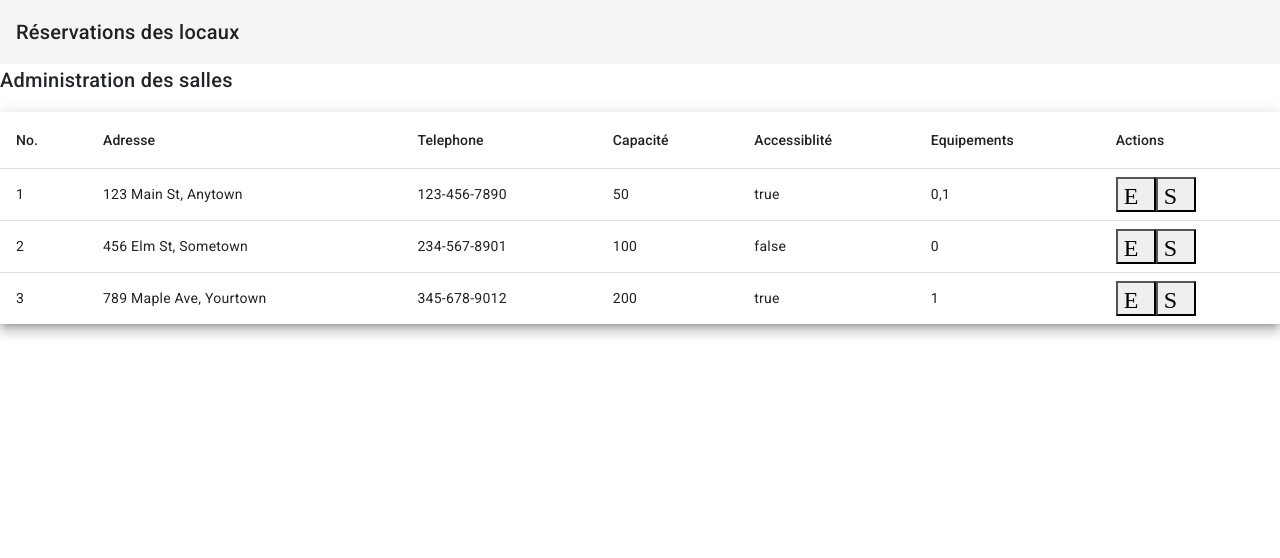
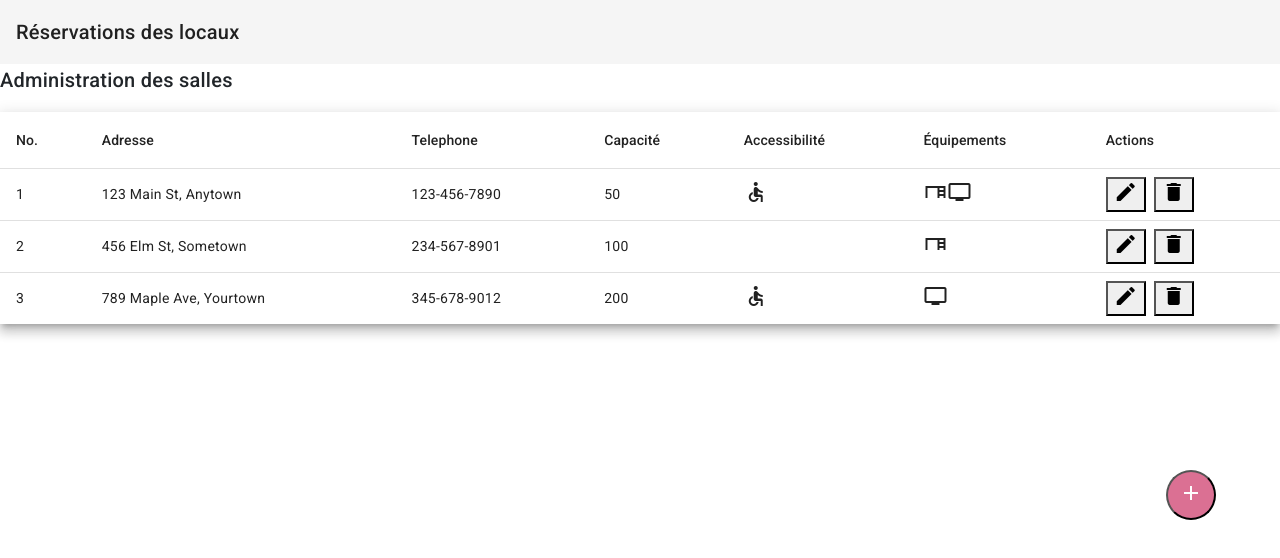
Before and after one commit to Erhuero/codelabs_angular, an Angular app: page /room in a window 1280 px wide. Shown: the top 558 px of the page. Built offline with nearby package versions, Linux system fonts and the light colour scheme.

Commit message:
Boutton Add

```diff
--- a/package.json
+++ b/package.json
@@ -23,11 +23,7 @@
     "@angular/platform-server": "^17.0.0",
     "@angular/router": "^17.0.0",
     "@angular/ssr": "^17.0.1",
-    "@popperjs/core": "^2.11.8",
-    "bootstrap": "^5.3.2",
-    "express": "^4.18.2",
     "rxjs": "~7.8.0",
-    "save-dev": "^0.0.1-security",
     "ts-node": "^10.9.1",
     "tslib": "^2.6.2",
     "zone.js": "~0.14.2"
--- a/room.ts
+++ /dev/null
@@ -1,13 +0,0 @@
-export enum Equipements {
-    TABLE,
-    VISIO,
-  }
-
-export interface Room {
-    id: number,
-    capacity: string,
-    telephone: string,
-    accessibility: boolean,
-    equipements: Equipements[],
-    address: string
-}
--- a/src/app/app.routes.ts
+++ b/src/app/app.routes.ts
@@ -1,6 +1,7 @@
 import { Routes } from '@angular/router';
 import { AppComponent } from './app.component';
-import { RoomListComponent } from './room-list/room-list.component'; // Assurez-vous que le chemin est correct
+import { RoomListComponent } from './room-list/room-list.component';
+import { CreationRoomComponent } from './creation-room/creation-room.component';
 
 export const routes: Routes = [
     {
@@ -10,9 +11,16 @@ export const routes: Routes = [
     },
     {
         path: 'room',
-        component: RoomListComponent, // Utilisez RoomListComponent ici
+        component: RoomListComponent,
         title: 'Room List'
+    },
+    {
+        path: 'room/create',
+        component: CreationRoomComponent,
+        title: 'Créer une Salle'
     }
 ];
+//faire du lazy loading
+
 
 export default routes;
--- /dev/null
+++ b/src/app/creation-room/creation-room.component.ts
@@ -0,0 +1,17 @@
+import { Component } from '@angular/core';
+import { Routes, RouterModule } from '@angular/router';
+import { CommonModule } from '@angular/common';
+import { NgModule } from '@angular/core';
+
+@Component({
+  selector: 'app-creation-room',
+  standalone: true,
+  imports: [CommonModule],
+  template: `
+    <p>
+      creation-room works!
+    </p>
+  `,
+  styleUrl: './creation-room.component.scss'
+})
+export class CreationRoomComponent {}
--- a/src/app/room-item/room-item.component.ts
+++ b/src/app/room-item/room-item.component.ts
@@ -1,6 +1,6 @@
 import { Component, Input } from '@angular/core';
 import { CommonModule } from '@angular/common';
-import { Room } from '../../../room';
+import { Room } from '../../room';
 
 @Component({
   selector: 'app-room-item',
--- a/src/app/room-list/room-list.component.scss
+++ b/src/app/room-list/room-list.component.scss
@@ -0,0 +1,24 @@
+.icon-cell {
+    text-align: center;
+  }
+
+.action-cell {
+margin-right: 8px;
+}
+
+.container {
+  position: relative;
+  min-height: 100px; /* Hauteur minimale ou fixe du tableau */
+}
+
+.fab-button {
+  position: absolute;
+  border-radius: 50%;
+  width: 50px;
+  height: 50px;
+  bottom: 35%; /* La hauteur du bouton plus 20% de l'espace supplémentaire */
+  right: 5%;
+  z-index: 100;
+  background-color: palevioletred; /* Couleur de fond saumon */
+  color: white; /* Couleur du texte, choisissez une couleur qui contraste bien avec le saumon */
+}
--- a/src/app/room-list/room-list.component.ts
+++ b/src/app/room-list/room-list.component.ts
@@ -1,65 +1,78 @@
 // room-list.component.ts
 import { Component, OnInit } from '@angular/core';
 import { MatTableModule } from '@angular/material/table';
-import { Room } from '../../../room';
-import { RoomService } from '../../../room.service';
+import { Room, getEquipmentIcon, getAccessibilityIcon } from '../../room';
+import { RoomService } from '../../room.service';
 import { MatIconModule } from '@angular/material/icon';
+import { CommonModule } from '@angular/common';
+import { RouterModule } from '@angular/router';
 
 @Component({
   selector: 'app-room-list',
   standalone: true,
-  imports: [MatTableModule, MatIconModule],
+  imports: [MatTableModule, MatIconModule, CommonModule, RouterModule],
   template: `
   <h2>Administration des salles</h2>
     <table mat-table [dataSource]="rooms" class="mat-elevation-z8">
     <ng-container matColumnDef="id">
         <th mat-header-cell *matHeaderCellDef> No. </th>
-        <td mat-cell *matCellDef="let room">{{ room.id }}</td>
+        <td mat-cell *matCellDef="let room" >{{ room.id }}</td>
       </ng-container>
 
       <ng-container matColumnDef="address">
         <th mat-header-cell *matHeaderCellDef> Adresse </th>
-        <td mat-cell *matCellDef="let room">{{ room.address }}</td>
+        <td mat-cell *matCellDef="let room" class="action-cell">{{ room.address }}</td>
       </ng-container>
 
       <ng-container matColumnDef="telephone">
         <th mat-header-cell *matHeaderCellDef> Telephone </th>
-        <td mat-cell *matCellDef="let room">{{ room.telephone }}</td>
+        <td mat-cell *matCellDef="let room" class="action-cell">{{ room.telephone }}</td>
       </ng-container>
 
      <ng-container matColumnDef="capacity">
-        <th mat-header-cell *matHeaderCellDef> Capacité  </th>
+        <th mat-header-cell *matHeaderCellDef class="action-cell"> Capacité  </th>
         <td mat-cell *matCellDef="let room">{{ room.capacity }}</td>
       </ng-container>
 
       <ng-container matColumnDef="accessibility">
-        <th mat-header-cell *matHeaderCellDef> Accessiblité </th>
-        <td mat-cell *matCellDef="let room">{{ room.accessibility }}</td>
+        <th mat-header-cell *matHeaderCellDef class="action-cell"> Accessibilité </th>
+          <td mat-cell *matCellDef="let room">
+            <mat-icon *ngIf="room.accessibility">{{ getAccessibilityIcon(room.accessibility) }}</mat-icon>
+          </td>
       </ng-container>
 
       <ng-container matColumnDef="equipements">
-        <th mat-header-cell *matHeaderCellDef> Equipements </th>
-        <td mat-cell *matCellDef="let room">{{ room.equipements }}</td>
+      <th mat-header-cell *matHeaderCellDef class="action-cell"> Équipements </th>
+        <td mat-cell *matCellDef="let room" >
+          <mat-icon *ngFor="let equipment of room.equipements">{{ getEquipmentIcon(equipment) }}</mat-icon>
+        </td>
       </ng-container>
 
       <ng-container matColumnDef="actions">
-      <th mat-header-cell *matHeaderCellDef> Actions </th>
-      <td mat-cell *matCellDef="let room">
-        <button mat-icon-button (click)="editRoom(room)">
-          <mat-icon>Editer</mat-icon>
-        </button>
-        <button mat-icon-button (click)="deleteRoom(room.id)">
-          <mat-icon>Supprimer</mat-icon>
-        </button>
-      </td>
-    </ng-container>
+      <th mat-header-cell *matHeaderCellDef > Actions </th>
+        <td mat-cell *matCellDef="let room" class="action-cell">
+            <button mat-icon-button (click)="editRoom(room)" style="margin-right: 8px;">
+              <mat-icon>edit</mat-icon>
+            </button>
+            <button mat-icon-button (click)="deleteRoom(room.id)">
+              <mat-icon>delete</mat-icon>
+          </button>
+        </td>
+      </ng-container>
 
       <tr mat-header-row *matHeaderRowDef="displayedColumns"></tr>
       <tr mat-row *matRowDef="let room; columns: displayedColumns;"></tr>
     </table>
+
+
+    <button mat-fab color="primary" [routerLink]="['/room/create']" class="fab-button">
+      <mat-icon>add</mat-icon>
+    </button>
+
   `,
   styleUrl: './room-list.component.scss'
 })
+
 export class RoomListComponent implements OnInit {
   displayedColumns: string[] = ['id', 'address', 'telephone', 'capacity', 'accessibility', 'equipements', 'actions'];
   rooms: Room[] = []; // Initialisation avec un tableau vide
@@ -67,7 +80,9 @@ export class RoomListComponent implements OnInit {
   constructor(private roomService: RoomService) {}
 
   ngOnInit() {
-    this.rooms = this.roomService.getRooms();
+    this.roomService.getRooms().subscribe(rooms => {
+      this.rooms = rooms;
+    })
   }
 
   editRoom(room: Room) {
@@ -77,12 +92,16 @@ export class RoomListComponent implements OnInit {
   }
 
   deleteRoom(id: number) {
-    // Logique pour la suppression d'une salle
-    // Confirmer la suppression, puis appeler la méthode de service pour supprimer la salle
-    if(confirm('Êtes-vous sûr de vouloir supprimer cette salle ?')) {
+    if (confirm('Êtes-vous sûr de vouloir supprimer cette salle ?')) {
       this.roomService.deleteRoom(id);
-      this.rooms = this.roomService.getRooms(); // Actualisez la liste après la suppression
+      this.roomService.getRooms().subscribe(rooms => {
+        this.rooms = rooms; // Mettre à jour la liste après la suppression
+      });
     }
   }
 
+
+  getEquipmentIcon = getEquipmentIcon;
+  getAccessibilityIcon = getAccessibilityIcon;
+
 }
--- a/room.service.ts
+++ b/src/room.service.ts
@@ -1,12 +1,13 @@
 // room.service.ts
 import { Injectable } from '@angular/core';
+import { BehaviorSubject, Observable } from 'rxjs';
 import { Room, Equipements } from './room';
 
 @Injectable({
   providedIn: 'root'
 })
 export class RoomService {
-  private rooms: Room[] = [
+  private roomsSource = new BehaviorSubject<Room[]>([
     {
         id: 1,
         capacity: '50',
@@ -31,33 +32,36 @@ export class RoomService {
         address: '789 Maple Ave, Yourtown',
         telephone: '345-678-9012'
       }
-  ];
+    ]);
+    rooms$ = this.roomsSource.asObservable();
 
   constructor() {}
 
-  getRooms(): Room[] {
-    return this.rooms;
-  }
-// affiche salle par IdD
-getRoomById(id: number): Room | undefined {
-    return this.rooms.find(room => room.id === id);
+  getRooms(): Observable<Room[]> {
+    return this.rooms$;
   }
 
   // Ajoute une nouvelle salle
   addRoom(room: Room): void {
-    this.rooms.push(room);
+    const currentRooms = this.roomsSource.getValue();
+    this.roomsSource.next([...currentRooms, room]);
   }
 
   // Mise à jour une salle existante
-  updateRoom(room: Room): void {
-    const index = this.rooms.findIndex(r => r.id === room.id);
+  updateRoom(updatedRoom: Room): void {
+    const rooms = this.roomsSource.getValue();
+    const index = rooms.findIndex(room => room.id === updatedRoom.id);
     if (index !== -1) {
-      this.rooms[index] = room;
+      rooms[index] = updatedRoom;
+      this.roomsSource.next([...rooms]);
     }
   }
+//retourner un observable de room (gagne de temps)
+//creer le routing avec un menu
 
   // Supprime une salle
   deleteRoom(id: number): void {
-    this.rooms = this.rooms.filter(room => room.id !== id);
+    const rooms = this.roomsSource.getValue().filter(room => room.id !== id);
+    this.roomsSource.next(rooms);
   }
 }
--- /dev/null
+++ b/src/room.ts
@@ -0,0 +1,27 @@
+export enum Equipements {
+    TABLE ,
+    VISIO
+  }
+
+  export const EQUIPMENT_ICONS = {
+    [Equipements.TABLE]: 'desktop',
+    [Equipements.VISIO]: 'tv',
+  };
+
+
+export interface Room {
+    id: number,
+    capacity: string,
+    telephone: string,
+    accessibility: boolean,
+    equipements: Equipements[],
+    address: string
+}
+
+export function getEquipmentIcon(equipment: Equipements): string {
+  return EQUIPMENT_ICONS[equipment];
+}
+
+export function getAccessibilityIcon(accessibility: boolean): string {
+  return accessibility ? 'accessible' : '';
+}
```
Also changed, not shown: src/app/creation-room/creation-room.component.scss (added), 1 other file (tests, documents, lock files or other folders).
